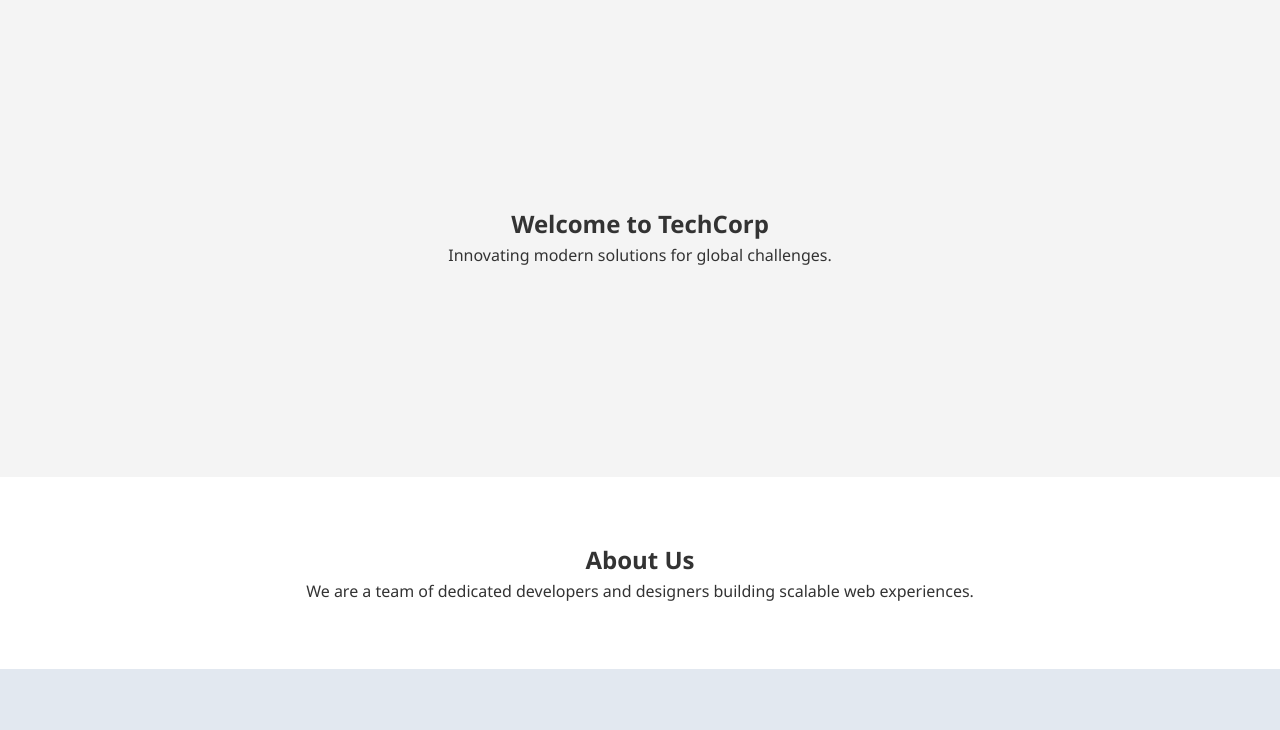
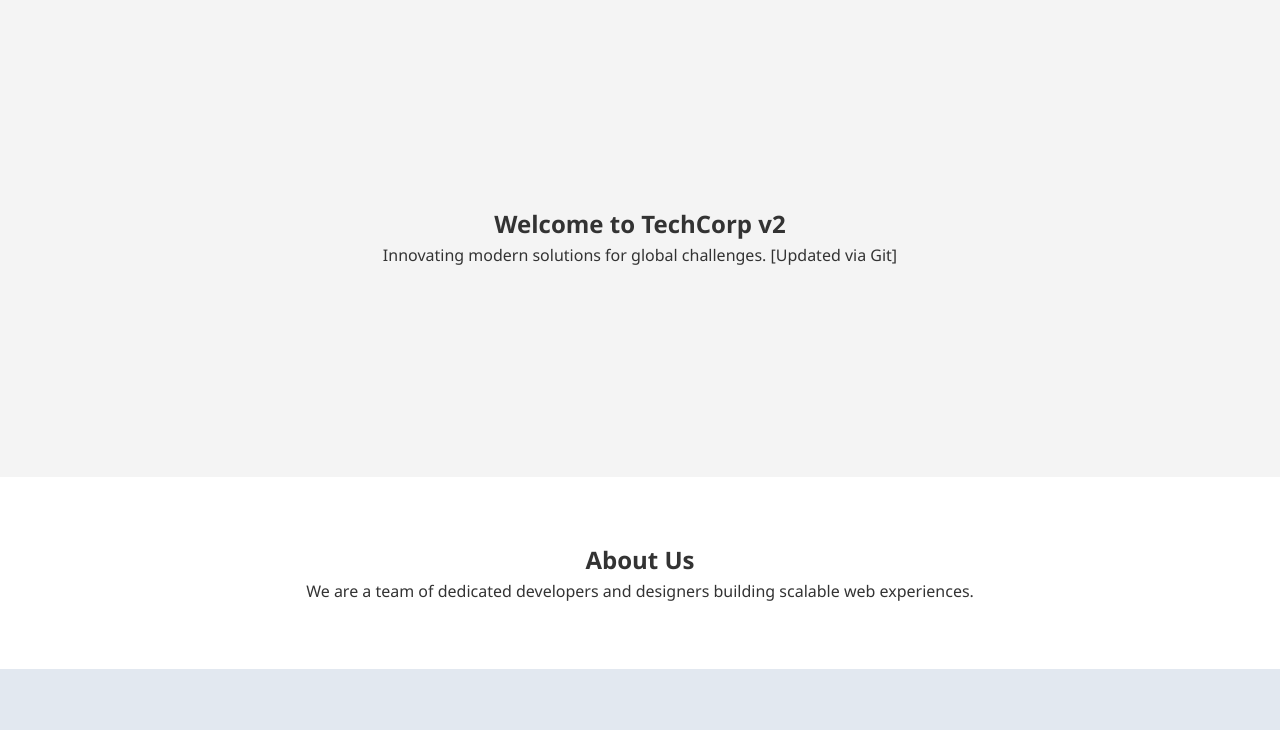
Before and after one commit to DhilleswariKotni/frontend-docker-app, a plain HTML site: page index.html in a window 1280 px wide. Shown: the part 61-791 px from the top of the page. Drawn offline with Linux system fonts and the light colour scheme.

Commit message:
Updated homepage title to v2

```diff
--- a/index.html
+++ b/index.html
@@ -20,8 +20,8 @@
     </header>
 
     <section id="home">
-        <h1>Welcome to TechCorp</h1>
-        <p>Innovating modern solutions for global challenges.</p>
+        <h1>Welcome to TechCorp v2</h1>
+        <p>Innovating modern solutions for global challenges. [Updated via Git]</p>
     </section>
 
     <section id="about">
```
